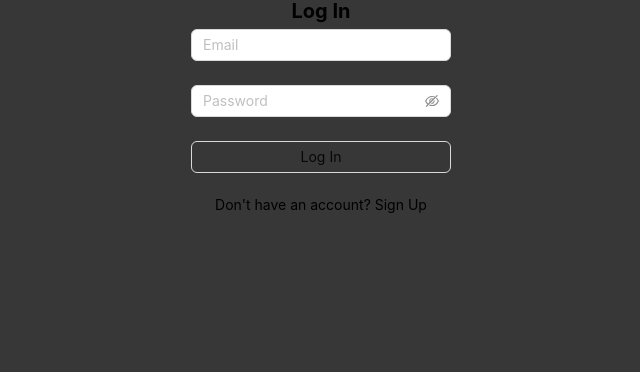
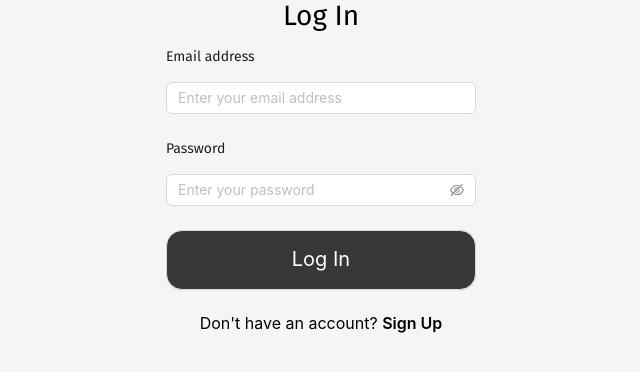
Before and after one commit to DanielMesaGarcia/elRinconFCT, a React (Create React App) app: page / in a window 1280 px wide. Shown: the top 372 px of the page, without its empty margins (319-959 px from the left). Built offline with nearby package versions, Linux system fonts and the light colour scheme; no server answers; a web font is replaced by a local one.

Commit message:
styling to login page

```diff
--- a/src/assets/main.css
+++ b/src/assets/main.css
@@ -395,7 +395,14 @@ video {
 
 body{
   --tw-bg-opacity: 1;
-  background-color: rgb(55 55 55 / var(--tw-bg-opacity));
+  background-color: rgb(245 245 245 / var(--tw-bg-opacity));
+  height: 844px;
+  padding-left: 20px;
+  padding-right: 20px;
+}
+
+h1, h2, h3, h4, h5, h6, p{
+  font-family: Fira Sans, sans-serif;
 }
 
 *, ::before, ::after{
@@ -518,11 +525,11 @@ body{
 .left-0{
   left: 0px;
 }
+.left-20{
+  left: 20px;
+}
 .left-30{
   left: 30px;
-}
-.left-4{
-  left: 4px;
 }
 .left-5{
   left: 1.25rem;
@@ -535,6 +542,9 @@ body{
 }
 .right-5{
   right: 1.25rem;
+}
+.top-40{
+  top: 40px;
 }
 .top-50{
   top: 50px;
@@ -566,9 +576,6 @@ body{
 .mb-16{
   margin-bottom: 16px;
 }
-.mb-30{
-  margin-bottom: 30px;
-}
 .mb-4{
   margin-bottom: 4px;
 }
@@ -577,6 +584,9 @@ body{
 }
 .mb-6{
   margin-bottom: 6px;
+}
+.mb-60{
+  margin-bottom: 60px;
 }
 .ml-10{
   margin-left: 10px;
@@ -668,9 +678,6 @@ body{
 }
 .w-310{
   width: 310px;
-}
-.w-390{
-  width: 390px;
 }
 .w-63{
   width: 63px;
@@ -829,9 +836,6 @@ body{
 .text-center{
   text-align: center;
 }
-.font-fira{
-  font-family: Fira Sans, sans-serif;
-}
 .font-gemunu{
   font-family: Gemunu Libre, sans-serif;
 }
--- a/src/assets/tailwind.css
+++ b/src/assets/tailwind.css
@@ -7,8 +7,9 @@
 
 @layer base {
     body {
-        @apply bg-darkGrey;
+        @apply bg-grey;
         @apply h-844;
+        @apply px-20;
     }
     h1, h2, h3, h4, h5, h6, p {
         @apply font-fira;
--- a/src/pages/authPage/loginPage.js
+++ b/src/pages/authPage/loginPage.js
@@ -1,15 +1,14 @@
-import React, { useState } from 'react';
-import { supabase } from '../../services/supabaseClient'; // Make sure you have your Supabase client set up
-import { Form, Input, Button, Row, Col, Alert } from 'antd';
-import { Link, useNavigate } from 'react-router-dom';
-
+import React, { useState } from "react";
+import { supabase } from "../../services/supabaseClient"; // Make sure you have your Supabase client set up
+import { Form, Input, Button, Row, Col, Alert } from "antd";
+import { Link, useNavigate } from "react-router-dom";
 
 const AuthPage = () => {
   const [error, setError] = useState(null);
-  const [formMode, setFormMode] = useState('login');
+  const [formMode, setFormMode] = useState("login");
 
   const toggleFormMode = () => {
-    setFormMode(formMode === 'login' ? 'signup' : 'login');
+    setFormMode(formMode === "login" ? "signup" : "login");
     setError(null); // Clear any previous errors
   };
 
@@ -20,88 +19,107 @@ const AuthPage = () => {
       const { data, error } = await supabase.auth.signInWithPassword({
         email,
         password,
-      })
+      });
       if (error) {
         setError(error.message);
-      }else{
-        localStorage.setItem('currentUser', JSON.stringify(data));
+      } else {
+        localStorage.setItem("currentUser", JSON.stringify(data));
         navigate(`/home`);
       }
     } catch (error) {
-      console.error('Error signing in:', error.message);
+      console.error("Error signing in:", error.message);
     }
   };
 
   const handleSignup = async ({ email, password }) => {
     try {
-
-
       const { user, error } = await supabase.auth.signUp({
         email,
         password,
       });
 
-      const { data } = await supabase.from('userTable').insert({
+      const { data } = await supabase.from("userTable").insert({
         email,
       });
       if (error) {
         setError(error.message);
-      }else{
-        localStorage.setItem('currentUser', JSON.stringify(user));
+      } else {
+        localStorage.setItem("currentUser", JSON.stringify(user));
         navigate(`/home`);
       }
     } catch (error) {
-      console.error('Error signing up:', error.message);
+      console.error("Error signing up:", error.message);
     }
   };
 
   return (
-    <div className="flex justify-center items-center">
-
-    <Row justify="center" >
-
+    <div className="flex justify-center items-center pt-100">
+      <Row justify="center">
         <Col span={32}>
-        <div style={{ textAlign: 'center' }}>
-          <h1 className="text-2xl font-bold mb-6">{formMode === 'login' ? 'Log In' : 'Sign Up'}</h1>
+          <div style={{ textAlign: "center" }}>
+            <h1 className="text-3xl">
+              {formMode === "login" ? "Log In" : "Sign Up"}
+            </h1>
           </div>
           <Form
             name="authForm"
             initialValues={{ remember: true }}
-          onFinish={formMode === 'login' ? handleLogin : handleSignup}
+            onFinish={formMode === "login" ? handleLogin : handleSignup}
           >
+            <p className="pt-100">Email address</p>
             <Form.Item
               name="email"
-            rules={[{ required: true, message: 'Please input your email' }]}
+              rules={[{ required: true, message: "Please input your email" }]}
             >
-            <Input placeholder="Email" />
+              <Input placeholder="Enter your email address" />
             </Form.Item>
+            <p className="pt-20">Password</p>
             <Form.Item
               name="password"
-            rules={[{ required: true, message: 'Please input your password' }]}
+              rules={[
+                { required: true, message: "Please input your password" },
+              ]}
             >
-            <Input.Password placeholder="Password" />
+              <Input.Password placeholder="Enter your password" />
             </Form.Item>
             <Form.Item>
-            <Button  htmlType="submit" style={{ width: '100%' }}>
-              {formMode === 'login' ? 'Log In' : 'Sign Up'}
+              <Button
+                className="w-310 h-60 mt-100 bg-darkGrey rounded-2xl text-2xl text-white font-fira"
+                htmlType="submit"
+              >
+                {formMode === "login" ? "Log In" : "Sign Up"}
               </Button>
             </Form.Item>
           </Form>
-        <div style={{ textAlign: 'center' }}>
-          {formMode === 'login' ? (
-            <span>
-              Don't have an account?{' '}
-              <a onClick={toggleFormMode}>Sign Up</a>
+          <div style={{ textAlign: "center" }}>
+            {formMode === "login" ? (
+              <span className="font-fira text-xl">
+                Don't have an account?{" "}
+                <a
+                  className="font-semibold"
+                  onClick={toggleFormMode}
+                >
+                  Sign Up
+                </a>
               </span>
             ) : (
-            <span>
-              Already have an account?{' '}
-              <a onClick={toggleFormMode}>Log In</a>
+              <span className="font-fira text-xl">
+                Already have an account?
+                <a
+                  className="font-fira text-xl font-semibold"
+                  onClick={toggleFormMode}
+                >
+                  Log In
+                </a>
               </span>
             )}
           </div>
           {error && (
-          <Alert message={error} type="error" style={{ marginBottom: '10px' }} />
+            <Alert
+              message={error}
+              type="error"
+              style={{ marginBottom: "10px" }}
+            />
           )}
         </Col>
       </Row>
@@ -109,5 +127,4 @@ const AuthPage = () => {
   );
 };
 
-
 export default AuthPage;
--- a/src/pages/calendarPage/calendarPage.jsx
+++ b/src/pages/calendarPage/calendarPage.jsx
@@ -41,18 +41,18 @@ const CalendarPage = () => {
     return (
         <>
             <div className="flex flex-col h-844">
-                <div className="absolute top-8 left-4">
+                <div className="absolute top-40">
                     <Link to="/home">
                         <img src="images/home.png" alt="Home" />
                     </Link>
                 </div>
                 <div className="flex justify-center items-center w-full ">
-                    <h2 className="text-3xl font-semibold mt-12 mb-10">Calendar</h2>
+                    <h2 className="text-3xl mt-60 mb-30">Calendar</h2>
                 </div>
-                <div className=" mt-20 overflow-y-auto">
+                <div className="overflow-y-auto">
                     {sortedActivities.map(([date, activities], index) => (
                         <div key={index} className="mt-30 flex flex-col gap-5">
-                            <h3 className="ml-4 mb-1 font-semibold">{formatDate(date)}</h3>
+                            <h3 className=" text-xl font-semibold">{formatDate(date)}</h3>
                             {activities.map((activity, index) => (
                                 <ActivityCard key={index} activity={activity} />
                             ))}
--- a/src/pages/createPage/createPage.js
+++ b/src/pages/createPage/createPage.js
@@ -45,7 +45,7 @@ const CreateActivityPage = () => {
                     <img src="images/home.png" alt="Home" />
                 </Link>
             </div>
-            <h1 className="text-3xl mt-90 mb-30">Create an event</h1>
+            <h1 className="text-3xl mt-90 mb-40">Create an event</h1>
             <div className="w-full md:w-3/4 lg:w-1/2 xl:w-1/3">
                 <Form
                     className='form'
@@ -74,7 +74,7 @@ const CreateActivityPage = () => {
 
                     <p className="text-xl mb-4">Activity</p>
                     <Form.Item
-                        className="mb-40"
+                        className="mb-60"
                         name="type"
                         rules={[{ required: true, message: 'Please select activity type' }]}
                     >
@@ -123,7 +123,7 @@ const CreateActivityPage = () => {
                     </div>
                     <p className="text-xl mb-4">Location</p>
                     <Form.Item
-                        className="mb-40"
+                        className="mb-60"
                         name="location"
                         rules={[{ required: true, message: 'Please enter a location' }]}
                     >
--- a/src/pages/frontPage/frontPage.jsx
+++ b/src/pages/frontPage/frontPage.jsx
@@ -40,7 +40,7 @@ export default function FrontPage() {
     <>
       <CategoryModal categories={categories} setCategory={setSelectedCategory} isOpen={isOpen} onClose={closeHandler} />
       {/* the whole screen */}
-      <div className="px-40">
+      <div className="px-20">
         {/* text */}
         <h1 className="text-3xl pt-40">Hi Steve</h1>
         <h2 className="text-xl pt-6">What would you like to do?</h2>
--- a/tailwind.config.js
+++ b/tailwind.config.js
@@ -63,6 +63,7 @@ module.exports = {
       spacing: {
         4: "4px",
         6: "6px",
+        8: "8px",
         10: "10px",
         12: "12px",
         16: "16px",
@@ -75,6 +76,7 @@ module.exports = {
         60: "60px",
         85: "85px",
         90: "90px",
+        100: "100px",
         110: "110px",
         120: "120px",
         158: "158px",
```
Lines whose indentation alone changed are shown as unchanged.
